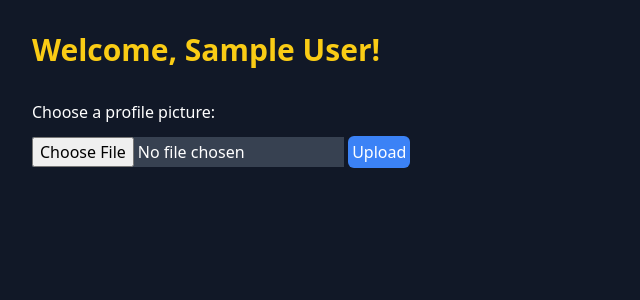
After one commit to imSarthakGautam/Backend, a Node server app: page /profile/upload in a window 1280 px wide. The commit adds this page. Shown: the top 300 px of the page, without its empty margins (0-640 px from the left). Run offline with Node 20, Linux system fonts and the light colour scheme; the visitor is signed in with stand-in values (Sample User, id 1); some libraries are stand-ins or nearby versions.

Commit message:
profile picture upload via multer

```diff
--- a/user_post_auth_miniproject/app.js
+++ b/user_post_auth_miniproject/app.js
@@ -5,6 +5,8 @@ const userModel = require('./models/user')
 const postModel = require('./models/post')
 const bcrypt= require('bcrypt')
 const jwt= require('jsonwebtoken')
+//import multer
+const upload= require('./config/multerconfig');
 
 //main app
 const app = express();
@@ -52,8 +54,8 @@ app.post('/register',async (req,res)=>{
 
         res.cookie('token', token);
         console.log('cookie saved of', createdUser.username)
-        res.send(`${createdUser.username} registered`)
-        //res.redirect
+        console.log(`${createdUser.username} registered`)
+        res.redirect('profile')
     })
    })
 })
@@ -103,6 +105,25 @@ app.get('/profile', isLoggedIn, async (req,res)=>{
     console.log(users)
     res.render('profile', {users})
 })
+
+//----upload pp page
+app.get('/profile/upload', isLoggedIn, async (req,res)=>{
+    let email=req.user.email
+    let users= await userModel.findOne({email}).populate('post')
+    res.render('upload_profile', {users})
+})
+
+//----
+app.post('/upload', isLoggedIn, upload.single('profilePic'),async (req,res)=>{
+    let email=req.user.email
+    let users= await userModel.findOne({email}).populate('post')
+    console.log(req.file)
+    users.profile_pic = req.file.filename
+    await users.save()
+    res.redirect('/profile')
+})
+
+
 
 
 //---------------------like functionality-------------------
--- a/user_post_auth_miniproject/models/user.js
+++ b/user_post_auth_miniproject/models/user.js
@@ -7,6 +7,10 @@ const userSchema=mongoose.Schema({
     age: Number,
     email : String,
     password: String,
+    profile_pic : {
+        type: String,
+        default: 'defaultpp.png'
+    },
     post : [
         {
             type: mongoose.Schema.Types.ObjectId, ref: "post"
--- a/user_post_auth_miniproject/package.json
+++ b/user_post_auth_miniproject/package.json
@@ -16,7 +16,8 @@
     "ejs": "^3.1.10",
     "express": "^4.21.1",
     "jsonwebtoken": "^9.0.2",
-    "mongoose": "^8.7.2"
+    "mongoose": "^8.7.2",
+    "multer": "^1.4.5-lts.1"
   },
   "devDependencies": {
     "nodemon": "^3.1.7"
--- a/user_post_auth_miniproject/views/index.ejs
+++ b/user_post_auth_miniproject/views/index.ejs
@@ -9,7 +9,9 @@
 <body class="bg-gray-900 text-white">
 
     <div class="container mx-auto p-8">
-        <h1 class="text-4xl font-bold text-center mb-8 text-yellow-400">Create User</h1>
+        <div>
+        <h1 class="text-4xl font-bold text-center mb-8 text-yellow-400">Sign-up</h1>
+        <h6 class="mx-25"> Already have an account ? <span class=" font-bold text-center mb-8 text-yellow-400"> <a href="/login">Sign-In</a></span></h6>
         <div class="max-w-lg mx-auto bg-gray-800 p-8 rounded-md shadow-md">
 
 
--- /dev/null
+++ b/user_post_auth_miniproject/views/upload_profile.ejs
@@ -0,0 +1,29 @@
+<!DOCTYPE html>
+<html lang="en">
+<head>
+    <meta charset="UTF-8">
+    <meta name="viewport" content="width=device-width, initial-scale=1.0">
+    <title>User Profile</title>
+    <script src="https://cdn.tailwindcss.com"></script>
+</head>
+<body class="bg-gray-900 text-white">
+
+    <div class="container mx-auto p-8">
+        <!-- Welcome Message -->
+
+
+        <h1 class="text-3xl font-bold text-yellow-400 mb-8">Welcome, <%= users.name %>!</h1>
+        <form action="/upload" method="POST" enctype="multipart/form-data">
+            <label for="profilePic">Choose a profile picture:</label>
+            <div class="mt-3">
+            <input type="file" name="profilePic" id="profilePic" class="bg-gray-700" accept="image/*" required>
+            <button class="bg-blue-500 p-1 rounded-md hover:bg-blue-400" type="submit">Upload</button>
+        </div>
+        </form>
+
+
+
+    </div>
+
+</body>
+</html>
```
Also changed, not shown: user_post_auth_miniproject/config/multerconfig.js (added, +22 -0 lines), user_post_auth_miniproject/views/profile.ejs (+7 -1 lines), user_post_auth_miniproject/README.md, user_post_auth_miniproject/public/images/editpost.png (added), user_post_auth_miniproject/public/images/login.png (added), user_post_auth_miniproject/public/images/login_cookie.png (added), user_post_auth_miniproject/public/images/post01.png (added), user_post_auth_miniproject/public/images/post02.png (added), user_post_auth_miniproject/public/images/profilepic_upload.png (added), user_post_auth_miniproject/public/images/signup.png (added), 4 other files.
